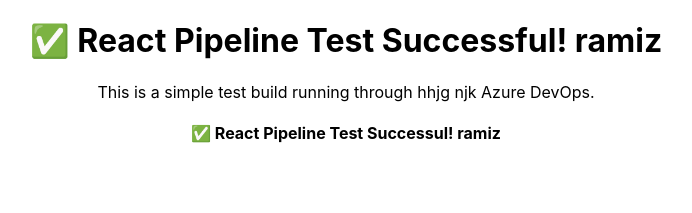
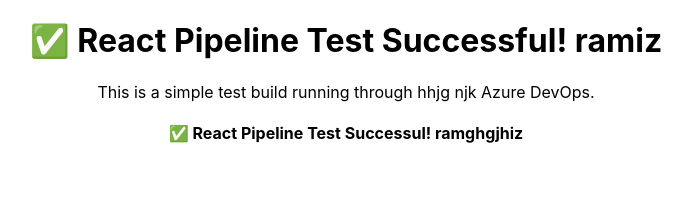
Before and after one commit to abdulramiz37/jhjksdgg, a React (Create React App) app: page / in a window 1280 px wide. Shown: the top 213 px of the page, without its empty margins (294-986 px from the left). Built offline with nearby package versions, Linux system fonts and the light colour scheme.

Commit message:
Fix typo in h4 tag text

```diff
--- a/src/App.js
+++ b/src/App.js
@@ -6,7 +6,7 @@
 
       <h1>✅ React Pipeline Test Successful! ramiz</h1>
       <p>This is a simple test build running through hhjg njk Azure DevOps.</p>
-       <h4>✅ React Pipeline Test Successul! ramiz</h4>
+       <h4>✅ React Pipeline Test Successul! ramghgjhiz</h4>
     </div>
   );
 }
```
